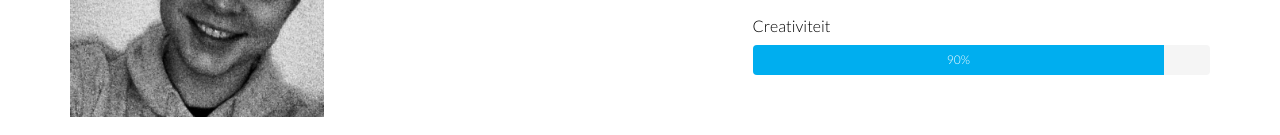
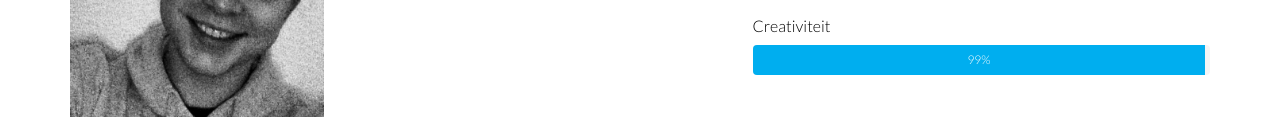
Before and after one commit to WouterVanItterbeeck/portfoliowebsite, a plain HTML site: page aboutus2.html in a window 1280 px wide. Shown: the part 1766-1901 px from the top of the page. Drawn offline with Linux system fonts and the light colour scheme.

Commit message:
Update aboutus2.html

```diff
--- a/aboutus2.html
+++ b/aboutus2.html
@@ -172,7 +172,7 @@
                             <div class="single-skill">
                                 <h3>Creativiteit</h3>
                                 <div class="progress">
-                                    <div class="progress-bar progress-bar-primary six-sec-ease-in-out" role="progressbar"  data-transition="90">90%</div>
+                                    <div class="progress-bar progress-bar-primary six-sec-ease-in-out" role="progressbar"  data-transition="99">99%</div>
                                 </div>
                             </div>
                         </div>
```
